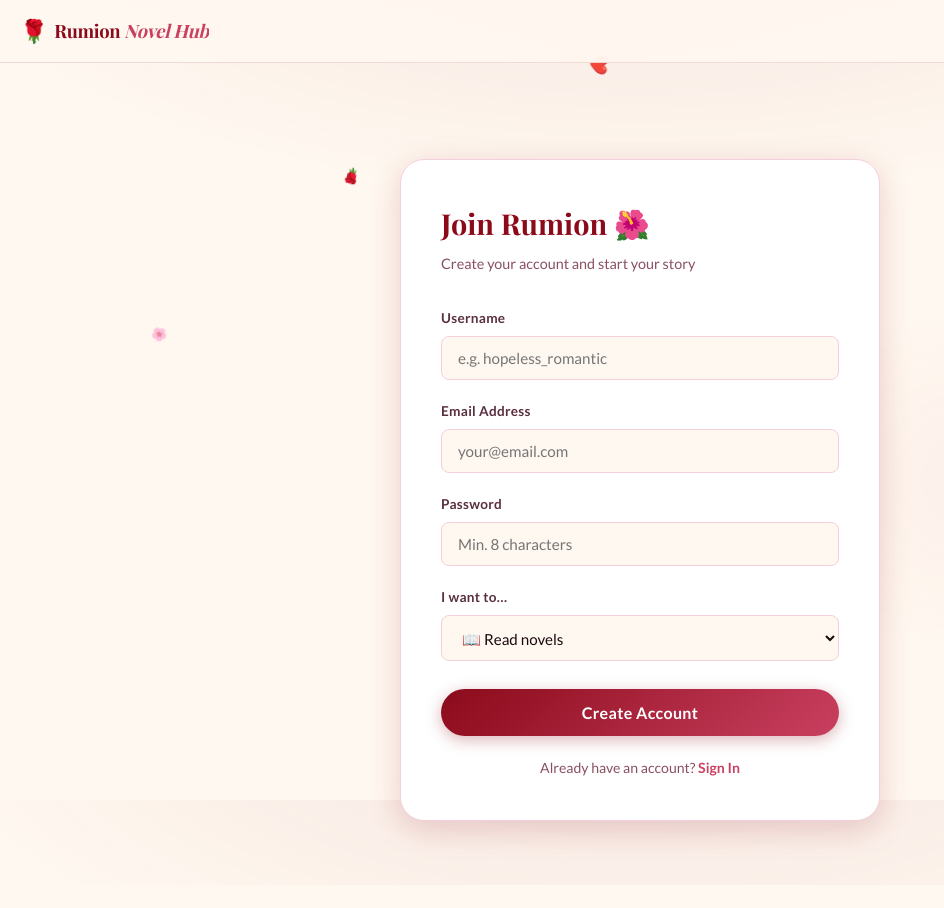
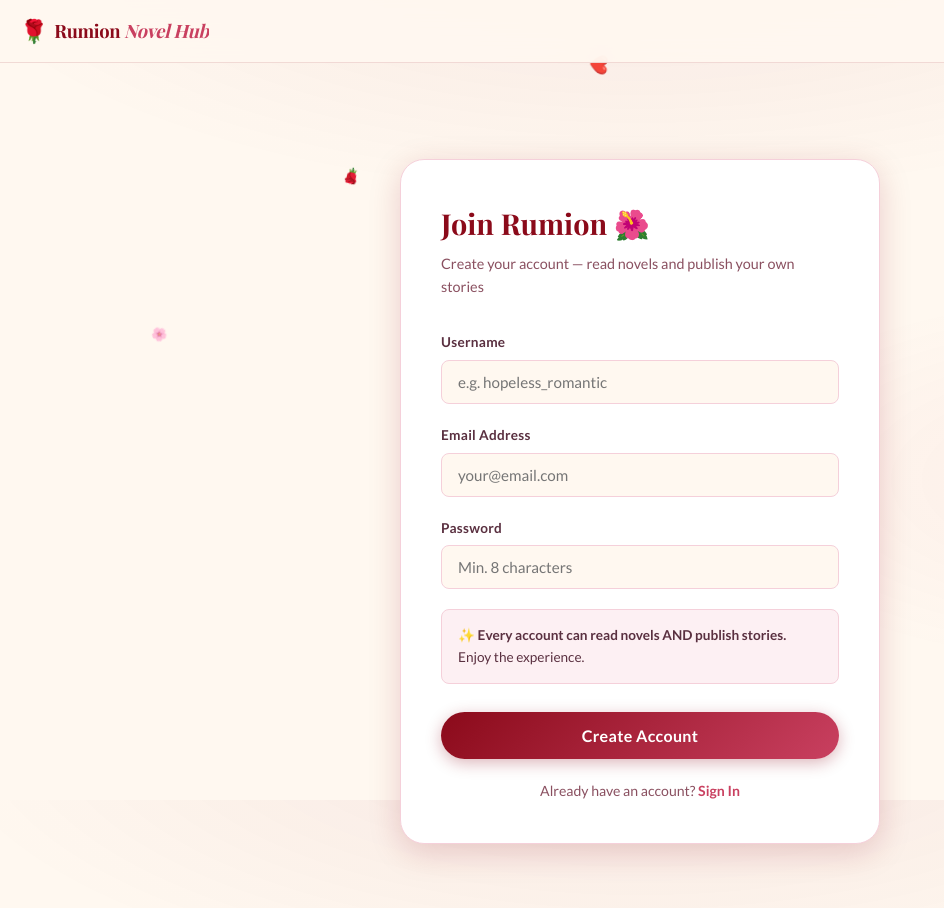
Before and after one commit to nashera28bomu-pixel/Cymor4kvideoupgrader, a plain HTML site: page frontend/pages/register.html in a window 1280 px wide. Shown: the whole page, without its empty margins (0-944 px from the left). Before the commit the page ends 885 px from the top, so only its background shows below. Drawn offline with nearby package versions, Linux system fonts and the light colour scheme; a web font is replaced by a local one.

Commit message:
Revise registration form and default user role
Updated the registration form subtitle and removed the role selection dropdown. Adjusted the registration logic to set a default role of 'member'.

```diff
--- a/frontend/pages/register.html
+++ b/frontend/pages/register.html
@@ -22,7 +22,7 @@
   <div class="page-wrap" style="display:flex;align-items:center;justify-content:center;min-height:85vh;padding-top:6rem;">
     <div class="form-card">
       <h1 class="form-title">Join Rumion 🌺</h1>
-      <p class="form-subtitle">Create your account and start your story</p>
+      <p class="form-subtitle">Create your account — read novels and publish your own stories</p>
 
       <div class="form-group">
         <label for="username">Username</label>
@@ -36,12 +36,9 @@
         <label for="password">Password</label>
         <input type="password" id="password" placeholder="Min. 8 characters" autocomplete="new-password" />
       </div>
-      <div class="form-group">
-        <label for="role">I want to…</label>
-        <select id="role">
-          <option value="reader">📖 Read novels</option>
-          <option value="author">✍️ Write & publish stories</option>
-        </select>
+
+      <div style="background:var(--blush-pale);border:1px solid var(--blush);border-radius:var(--radius-sm);padding:0.85rem 1rem;margin-bottom:1.25rem;font-size:0.85rem;color:var(--text-mid);">
+        ✨ <strong>Every account can read novels AND publish stories.</strong> Enjoy the experience.
       </div>
 
       <p class="form-error" id="form-error"></p>
@@ -79,8 +76,7 @@
       const username = document.getElementById('username').value.trim();
       const email    = document.getElementById('email').value.trim();
       const password = document.getElementById('password').value;
-      const role     = document.getElementById('role').value;
-
+      const errEl    = document.getElementById('form-error');
       errEl.classList.remove('show');
 
       if (!username || !email || !password) {
@@ -94,10 +90,10 @@
       try {
         const { user, token } = await apiFetch('/auth/register', {
           method: 'POST',
-          body: JSON.stringify({ username, email, password, role }),
+          body: JSON.stringify({ username, email, password, role: 'member' }),
         });
         saveAuth(user, token);
-        window.location.href = role === 'author' ? '/pages/dashboard.html' : '/pages/discover.html';
+        window.location.href = '/pages/discover.html';
       } catch (err) {
         errEl.textContent = err.message; errEl.classList.add('show');
         btn.textContent = 'Create Account'; btn.disabled = false;
```
